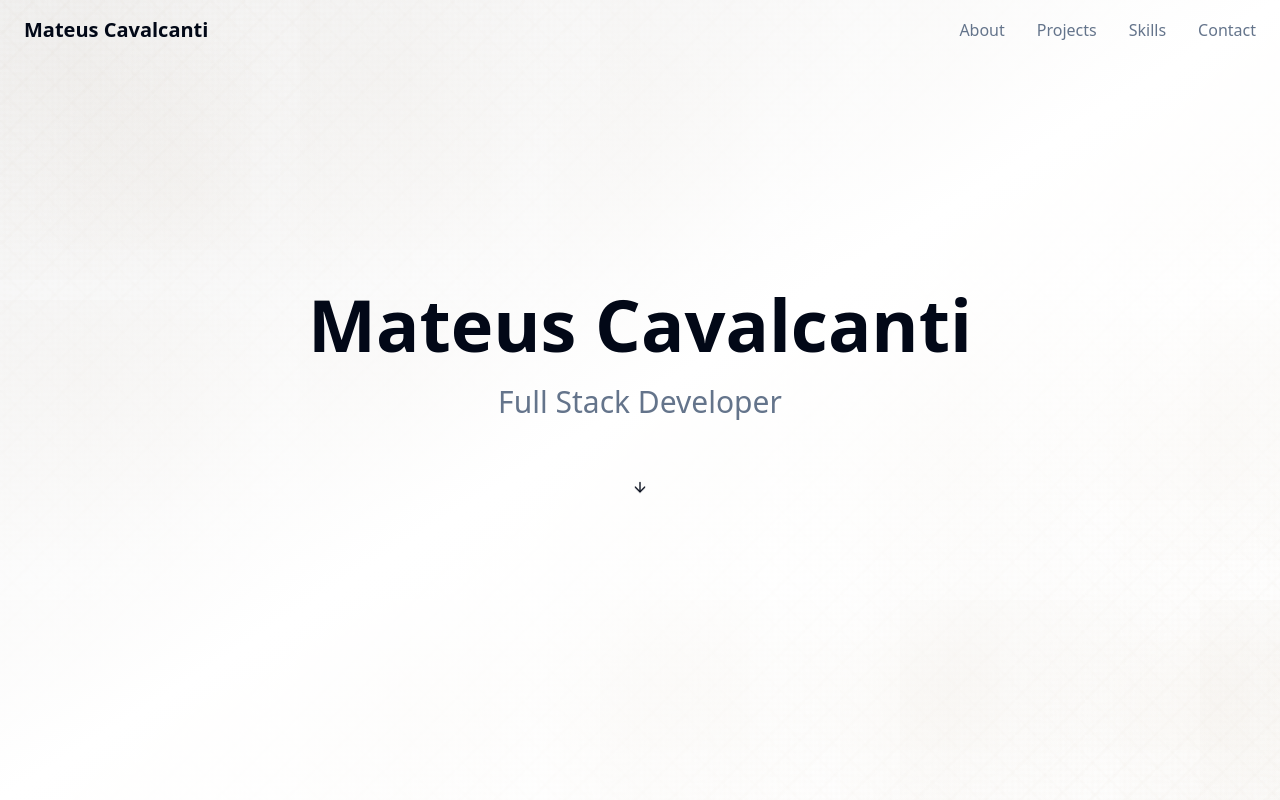
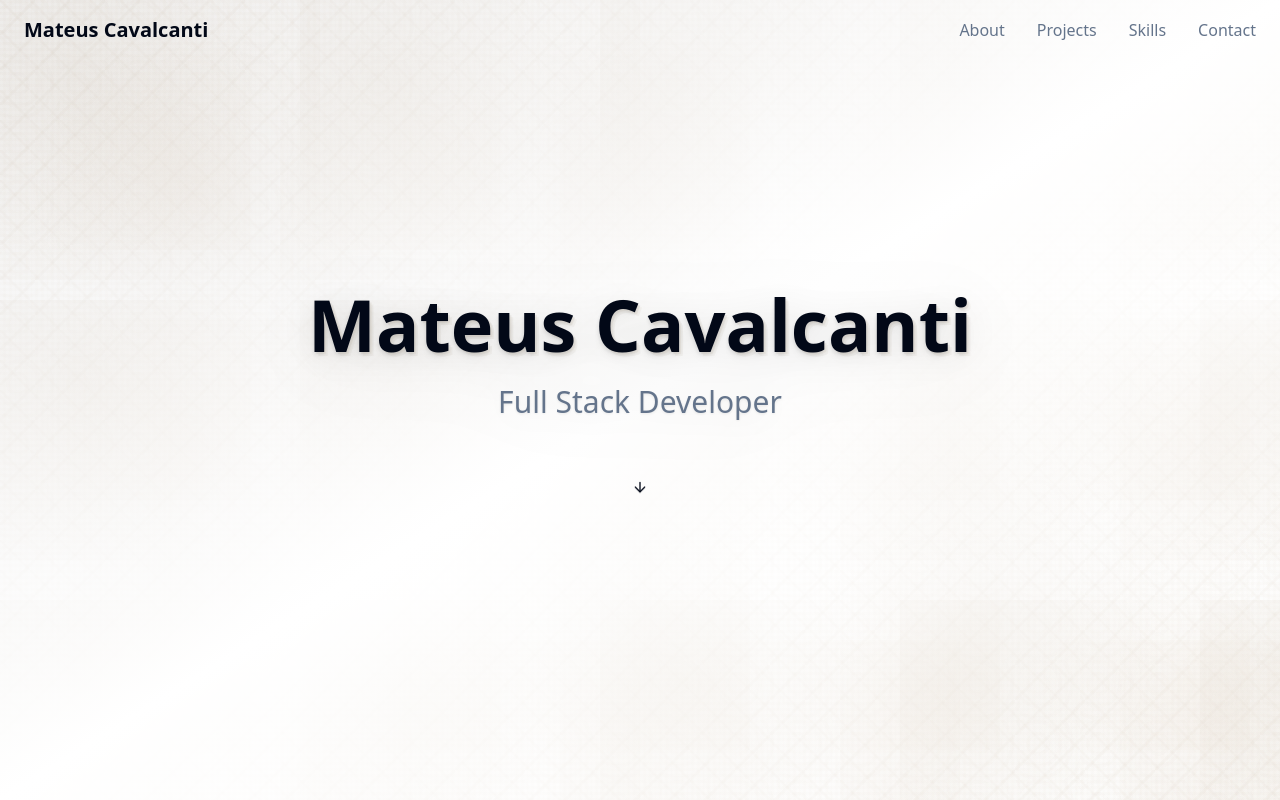
Before and after one commit to lingik097/mateus-cavalcanti-portfolio, a React (Vite) app: page / in a window 1280 px wide. Shown: the top 800 px of the page. Built offline with nearby package versions, Linux system fonts and the light colour scheme.

Commit message:
feat: Implement language flags and texture enhancements
- Replaced language flags with CDN images in SkillsSection.
- Applied base texture to all sections.
- Enhanced landing section with a prominent texture and shadow effects.

```diff
--- a/src/components/AboutSection.tsx
+++ b/src/components/AboutSection.tsx
@@ -1,9 +1,12 @@
 
 import React from 'react';
+import TextureBackground from './TextureBackground';
 
 const AboutSection: React.FC = () => {
   return (
     <section id="about" className="py-20 bg-secondary/10 relative">
+      <TextureBackground variant="base" className="opacity-40 z-0" />
+
       <div className="container mx-auto px-6">
         <div className="max-w-4xl mx-auto">
           <h2 className="text-4xl font-bold mb-12 text-center text-foreground">About Me</h2>
--- a/src/components/ContactSection.tsx
+++ b/src/components/ContactSection.tsx
@@ -5,6 +5,7 @@ import { Button } from '@/components/ui/button';
 import { Input } from '@/components/ui/input';
 import { Textarea } from '@/components/ui/textarea';
 import { useToast } from '@/hooks/use-toast';
+import TextureBackground from './TextureBackground';
 
 const ContactSection: React.FC = () => {
   const { toast } = useToast();
@@ -19,6 +20,8 @@ const ContactSection: React.FC = () => {
 
   return (
     <section id="contact" className="py-20 relative">
+      <TextureBackground variant="base" className="opacity-40 z-0" />
+
       <div className="container mx-auto px-6">
         <h2 className="text-4xl font-bold mb-12 text-center text-foreground">Get In Touch</h2>
         <div className="max-w-2xl mx-auto">
--- a/src/components/LandingSection.tsx
+++ b/src/components/LandingSection.tsx
@@ -2,6 +2,7 @@
 import React from 'react';
 import { ArrowDown } from 'lucide-react';
 import { Button } from '@/components/ui/button';
+import TextureBackground from './TextureBackground';
 
 interface LandingSectionProps {
   scrollY: number;
@@ -11,37 +12,50 @@ interface LandingSectionProps {
 const LandingSection: React.FC<LandingSectionProps> = ({ scrollY, scrollToSection }) => {
   return (
     <section id="landing" className="min-h-screen flex items-center justify-center relative overflow-hidden">
-      {/* Enhanced beige paper texture - only on landing section */}
-      <div
-        className="absolute inset-0 pointer-events-none opacity-40 z-0"
-        style={{
-          backgroundImage: `
-            radial-gradient(circle at 25% 25%, rgba(189, 168, 140, 0.2) 0%, transparent 60%),
-            radial-gradient(circle at 75% 75%, rgba(205, 180, 150, 0.15) 0%, transparent 60%),
-            radial-gradient(circle at 50% 50%, rgba(175, 152, 125, 0.1) 0%, transparent 60%),
-            linear-gradient(45deg, transparent 46%, rgba(190, 165, 135, 0.08) 48%, rgba(190, 165, 135, 0.08) 52%, transparent 54%),
-            linear-gradient(-45deg, transparent 46%, rgba(180, 155, 125, 0.08) 48%, rgba(180, 155, 125, 0.08) 52%, transparent 54%),
-            repeating-linear-gradient(0deg, transparent, transparent 3px, rgba(185, 160, 130, 0.04) 3px, rgba(185, 160, 130, 0.04) 6px),
-            repeating-linear-gradient(90deg, transparent, transparent 3px, rgba(195, 170, 140, 0.04) 3px, rgba(195, 170, 140, 0.04) 6px),
-            radial-gradient(ellipse at 20% 80%, rgba(200, 175, 145, 0.08) 0%, transparent 60%),
-            radial-gradient(ellipse at 80% 20%, rgba(195, 170, 140, 0.08) 0%, transparent 60%),
-            repeating-radial-gradient(circle at 30% 40%, transparent 0%, transparent 8px, rgba(178, 153, 123, 0.02) 8px, rgba(178, 153, 123, 0.02) 12px)
-          `,
-          backgroundSize: '300px 300px, 250px 250px, 400px 400px, 30px 30px, 35px 35px, 12px 12px, 16px 16px, 280px 280px, 320px 320px, 60px 60px',
-          backgroundColor: 'rgba(240, 225, 200, 0.05)'
-        }}
-      />
+      {/* Enhanced beige paper texture */}
+      <TextureBackground variant="enhanced" className="opacity-60 z-0" />
+
       <div
         className="absolute inset-0 bg-gradient-to-br from-primary/5 via-background to-secondary/10"
         style={{ transform: `translateY(${scrollY * 0.5}px)` }}
       />
+
       <div className="container mx-auto px-6 text-center relative z-10">
-        <h1 className="text-5xl md:text-7xl font-bold mb-6 text-foreground animate-fade-in">
-          Mateus Cavalcanti
-        </h1>
-        <p className="text-2xl md:text-3xl text-muted-foreground mb-12 animate-fade-in">
-          Full Stack Developer
-        </p>
+        {/* Enhanced name section with multiple shadows */}
+        <div
+          className="relative"
+          style={{
+            transform: `translateY(${scrollY * 0.2}px)`,
+            filter: `drop-shadow(0 4px 20px rgba(0, 0, 0, 0.1)) drop-shadow(0 8px 40px rgba(0, 0, 0, 0.05))`
+          }}
+        >
+          <h1
+            className="text-5xl md:text-7xl font-bold mb-6 text-foreground animate-fade-in relative"
+            style={{
+              textShadow: `
+                0 2px 4px rgba(0, 0, 0, 0.1),
+                0 4px 8px rgba(0, 0, 0, 0.05),
+                0 8px 16px rgba(0, 0, 0, 0.03),
+                2px 2px 0px rgba(189, 168, 140, 0.1),
+                4px 4px 0px rgba(175, 152, 125, 0.05)
+              `
+            }}
+          >
+            Mateus Cavalcanti
+          </h1>
+          <p
+            className="text-2xl md:text-3xl text-muted-foreground mb-12 animate-fade-in"
+            style={{
+              textShadow: `
+                0 1px 3px rgba(0, 0, 0, 0.08),
+                0 2px 6px rgba(0, 0, 0, 0.04)
+              `
+            }}
+          >
+            Full Stack Developer
+          </p>
+        </div>
+
         <Button
           onClick={() => scrollToSection('about')}
           variant="ghost"
--- a/src/components/ProjectsSection.tsx
+++ b/src/components/ProjectsSection.tsx
@@ -1,9 +1,9 @@
-
 import React, { useState } from 'react';
 import { Github, ExternalLink } from 'lucide-react';
 import { Button } from '@/components/ui/button';
 import { Card, CardContent } from '@/components/ui/card';
 import { Badge } from '@/components/ui/badge';
+import TextureBackground from './TextureBackground';
 
 const ProjectsSection: React.FC = () => {
   const [selectedFilter, setSelectedFilter] = useState('All');
@@ -46,6 +46,8 @@ const ProjectsSection: React.FC = () => {
 
   return (
     <section id="projects" className="py-20 relative">
+      <TextureBackground variant="base" className="opacity-40 z-0" />
+
       <div className="container mx-auto px-6">
         <h2 className="text-4xl font-bold mb-12 text-center text-foreground">Projects</h2>
 
--- /dev/null
+++ b/src/components/TextureBackground.tsx
@@ -0,0 +1,53 @@
+
+import React from 'react';
+
+interface TextureBackgroundProps {
+  variant?: 'base' | 'enhanced';
+  className?: string;
+}
+
+const TextureBackground: React.FC<TextureBackgroundProps> = ({
+  variant = 'base',
+  className = ''
+}) => {
+  const baseTexture = `
+    radial-gradient(circle at 25% 25%, rgba(189, 168, 140, 0.1) 0%, transparent 60%),
+    radial-gradient(circle at 75% 75%, rgba(205, 180, 150, 0.08) 0%, transparent 60%),
+    radial-gradient(circle at 50% 50%, rgba(175, 152, 125, 0.05) 0%, transparent 60%),
+    linear-gradient(45deg, transparent 46%, rgba(190, 165, 135, 0.04) 48%, rgba(190, 165, 135, 0.04) 52%, transparent 54%),
+    linear-gradient(-45deg, transparent 46%, rgba(180, 155, 125, 0.04) 48%, rgba(180, 155, 125, 0.04) 52%, transparent 54%),
+    repeating-linear-gradient(0deg, transparent, transparent 3px, rgba(185, 160, 130, 0.02) 3px, rgba(185, 160, 130, 0.02) 6px),
+    repeating-linear-gradient(90deg, transparent, transparent 3px, rgba(195, 170, 140, 0.02) 3px, rgba(195, 170, 140, 0.02) 6px)
+  `;
+
+  const enhancedTexture = `
+    radial-gradient(circle at 25% 25%, rgba(189, 168, 140, 0.25) 0%, transparent 60%),
+    radial-gradient(circle at 75% 75%, rgba(205, 180, 150, 0.2) 0%, transparent 60%),
+    radial-gradient(circle at 50% 50%, rgba(175, 152, 125, 0.15) 0%, transparent 60%),
+    linear-gradient(45deg, transparent 46%, rgba(190, 165, 135, 0.1) 48%, rgba(190, 165, 135, 0.1) 52%, transparent 54%),
+    linear-gradient(-45deg, transparent 46%, rgba(180, 155, 125, 0.1) 48%, rgba(180, 155, 125, 0.1) 52%, transparent 54%),
+    repeating-linear-gradient(0deg, transparent, transparent 3px, rgba(185, 160, 130, 0.06) 3px, rgba(185, 160, 130, 0.06) 6px),
+    repeating-linear-gradient(90deg, transparent, transparent 3px, rgba(195, 170, 140, 0.06) 3px, rgba(195, 170, 140, 0.06) 6px),
+    radial-gradient(ellipse at 20% 80%, rgba(200, 175, 145, 0.12) 0%, transparent 60%),
+    radial-gradient(ellipse at 80% 20%, rgba(195, 170, 140, 0.12) 0%, transparent 60%),
+    repeating-radial-gradient(circle at 30% 40%, transparent 0%, transparent 8px, rgba(178, 153, 123, 0.04) 8px, rgba(178, 153, 123, 0.04) 12px)
+  `;
+
+  const backgroundImage = variant === 'enhanced' ? enhancedTexture : baseTexture;
+  const backgroundSize = variant === 'enhanced'
+    ? '300px 300px, 250px 250px, 400px 400px, 30px 30px, 35px 35px, 12px 12px, 16px 16px, 280px 280px, 320px 320px, 60px 60px'
+    : '200px 200px, 180px 180px, 250px 250px, 20px 20px, 25px 25px, 8px 8px, 12px 12px';
+
+  return (
+    <div
+      className={`absolute inset-0 pointer-events-none ${className}`}
+      style={{
+        backgroundImage,
+        backgroundSize,
+        backgroundColor: variant === 'enhanced' ? 'rgba(240, 225, 200, 0.08)' : 'rgba(240, 225, 200, 0.03)'
+      }}
+    />
+  );
+};
+
+export default TextureBackground;
```
Also changed, not shown: src/components/SkillsSection.tsx (+12 -6 lines).
